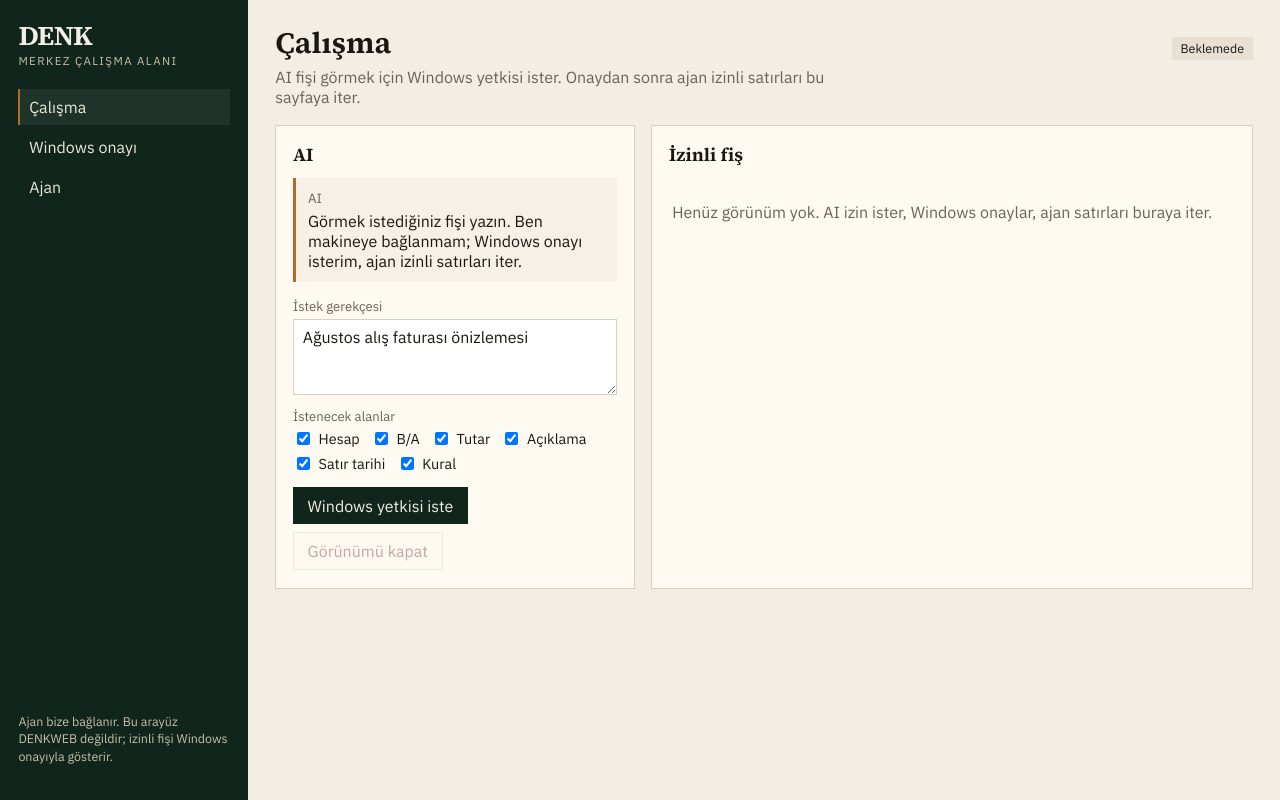
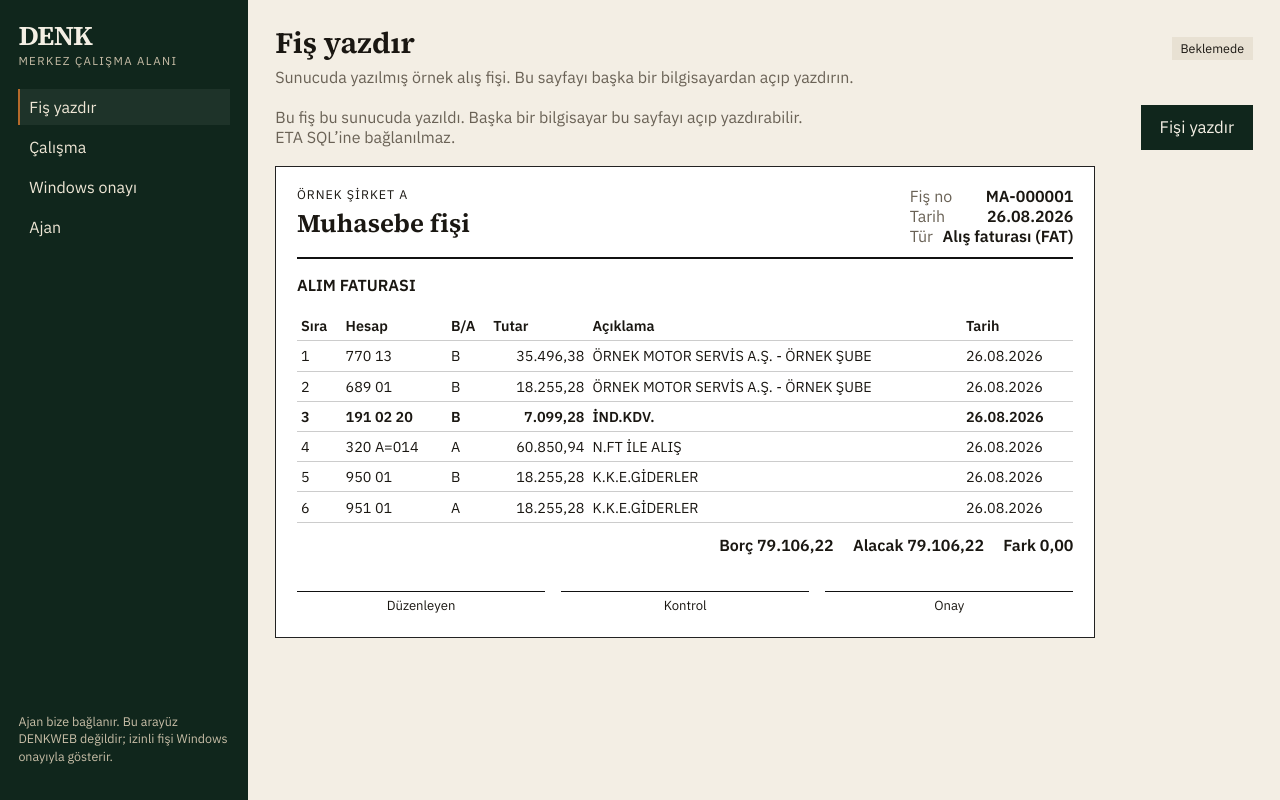
Before and after one commit to kaosarchitecture/kimici, a React (Vite) app in the folder apps/admin-ui/: page / in a window 1280 px wide. Built offline with nearby package versions, Linux system fonts and the light colour scheme; no server answers.

Commit message:
feat: add a printable voucher page and bind the demo host
The home page is a ready MA-000001 purchase voucher. Another machine
can open the server URL and print it. The process still does not
dial a customer SQL host.

Co-authored-by: kaosarchitecture <kaosarchitecture@users.noreply.github.com>

```diff
--- a/apps/admin-ui/src/App.tsx
+++ b/apps/admin-ui/src/App.tsx
@@ -1,18 +1,24 @@
 import { useEffect, useState } from "react";
 import { Shell, type PageId } from "./components/Shell.tsx";
 import { Agent } from "./pages/Agent.tsx";
+import { PrintVoucher } from "./pages/PrintVoucher.tsx";
 import { WindowsConsent } from "./pages/WindowsConsent.tsx";
 import { Workspace } from "./pages/Workspace.tsx";
 import { useHub } from "./useHub.ts";
 
 function pageFromHash(): PageId {
   const hash = window.location.hash.replace(/^#\/?/, "");
+  if (hash === "calisma") return "calisma";
   if (hash === "onay") return "onay";
   if (hash === "ajan") return "ajan";
-  return "calisma";
+  return "yazdir";
 }
 
 const COPY: Record<PageId, { title: string; lede: string }> = {
+  yazdir: {
+    title: "Fiş yazdır",
+    lede: "Sunucuda yazılmış örnek alış fişi. Bu sayfayı başka bir bilgisayardan açıp yazdırın.",
+  },
   calisma: {
     title: "Çalışma",
     lede: "AI fişi görmek için Windows yetkisi ister. Onaydan sonra ajan izinli satırları bu sayfaya iter.",
@@ -40,6 +46,7 @@ export function App() {
   const copy = COPY[page];
   return (
     <Shell page={page} title={copy.title} lede={copy.lede} status={state.status}>
+      {page === "yazdir" ? <PrintVoucher /> : null}
       {page === "calisma" ? <Workspace state={state} /> : null}
       {page === "onay" ? <WindowsConsent state={state} /> : null}
       {page === "ajan" ? <Agent /> : null}
--- a/apps/admin-ui/src/components/Shell.tsx
+++ b/apps/admin-ui/src/components/Shell.tsx
@@ -2,10 +2,11 @@ import type { ReactNode } from "react";
 import { STATUS_LABELS } from "../labels.ts";
 import type { HubStatus } from "../types.ts";
 
-export type PageId = "calisma" | "onay" | "ajan";
+export type PageId = "yazdir" | "calisma" | "onay" | "ajan";
 
 const LINKS: { id: PageId; href: string; label: string }[] = [
-  { id: "calisma", href: "#/", label: "Çalışma" },
+  { id: "yazdir", href: "#/", label: "Fiş yazdır" },
+  { id: "calisma", href: "#/calisma", label: "Çalışma" },
   { id: "onay", href: "#/onay", label: "Windows onayı" },
   { id: "ajan", href: "#/ajan", label: "Ajan" },
 ];
--- /dev/null
+++ b/apps/admin-ui/src/pages/PrintVoucher.tsx
@@ -0,0 +1,75 @@
+import { PRINT_VOUCHER } from "../voucher.ts";
+
+export function PrintVoucher() {
+  return (
+    <div className="print-wrap">
+      <div className="print-bar no-print">
+        <p>
+          Bu fiş bu sunucuda yazıldı. Başka bir bilgisayar bu sayfayı açıp yazdırabilir.
+          ETA SQL’ine bağlanılmaz.
+        </p>
+        <button type="button" onClick={() => window.print()}>
+          Fişi yazdır
+        </button>
+      </div>
+
+      <article className="fis" id="fis-kagit">
+        <header className="fis-head">
+          <div>
+            <p className="fis-co">{PRINT_VOUCHER.company}</p>
+            <h1>Muhasebe fişi</h1>
+          </div>
+          <dl>
+            <div>
+              <dt>Fiş no</dt>
+              <dd>{PRINT_VOUCHER.number}</dd>
+            </div>
+            <div>
+              <dt>Tarih</dt>
+              <dd>{PRINT_VOUCHER.date}</dd>
+            </div>
+            <div>
+              <dt>Tür</dt>
+              <dd>{PRINT_VOUCHER.kind}</dd>
+            </div>
+          </dl>
+        </header>
+        <p className="fis-note">{PRINT_VOUCHER.note}</p>
+        <table>
+          <thead>
+            <tr>
+              <th>Sıra</th>
+              <th>Hesap</th>
+              <th>B/A</th>
+              <th>Tutar</th>
+              <th>Açıklama</th>
+              <th>Tarih</th>
+            </tr>
+          </thead>
+          <tbody>
+            {PRINT_VOUCHER.lines.map((line) => (
+              <tr key={line.seq} className={line.description === "İND.KDV." ? "vat" : undefined}>
+                <td>{line.seq}</td>
+                <td>{line.account}</td>
+                <td>{line.side}</td>
+                <td className="num">{line.amountText}</td>
+                <td>{line.description}</td>
+                <td>{line.date}</td>
+              </tr>
+            ))}
+          </tbody>
+        </table>
+        <footer className="fis-foot">
+          <span>Borç {PRINT_VOUCHER.debit}</span>
+          <span>Alacak {PRINT_VOUCHER.credit}</span>
+          <span>Fark 0,00</span>
+        </footer>
+        <div className="fis-sign">
+          <span>Düzenleyen</span>
+          <span>Kontrol</span>
+          <span>Onay</span>
+        </div>
+      </article>
+    </div>
+  );
+}
--- a/apps/admin-ui/src/pages/Workspace.tsx
+++ b/apps/admin-ui/src/pages/Workspace.tsx
@@ -111,11 +111,11 @@ export function Workspace({ state }: { state: HubSnapshot }) {
             Görünümü kapat
           </button>
         </div>
-        {waiting ? (
-          <p className="lede">
-            Onay bekleniyor. Kullanıcı makinesindeki pencere: <a href="#/onay">Windows onayı</a>
-          </p>
-        ) : null}
+        <p className="lede">
+          Yazdırma için: <a href="#/">Fiş yazdır</a>
+          {waiting ? " · Onay penceresi: " : null}
+          {waiting ? <a href="#/onay">Windows onayı</a> : null}
+        </p>
         {error ? <p className="lede">{error}</p> : null}
       </section>
 
--- a/apps/admin-ui/src/styles.css
+++ b/apps/admin-ui/src/styles.css
@@ -209,3 +209,68 @@ table.ledger tr.vat td { color: var(--ok); }
 .facts { display: grid; gap: 0.45rem; }
 .facts div { display: flex; justify-content: space-between; gap: 1rem; border-bottom: 1px dashed var(--line); padding: 0.35rem 0; }
 .facts dt { color: var(--mute); }
+
+.print-bar {
+  display: flex;
+  justify-content: space-between;
+  align-items: center;
+  gap: 1rem;
+  margin-bottom: 1rem;
+}
+.print-bar p { margin: 0; color: var(--mute); max-width: 56ch; }
+.print-bar button { font-size: 1.05rem; padding: 0.65rem 1.1rem; }
+
+.fis {
+  background: #fff;
+  border: 1px solid #222;
+  padding: 1.2rem 1.3rem 1.4rem;
+  max-width: 820px;
+}
+.fis-head {
+  display: flex;
+  justify-content: space-between;
+  gap: 1rem;
+  border-bottom: 2px solid #111;
+  padding-bottom: 0.7rem;
+}
+.fis-co { margin: 0; letter-spacing: 0.08em; font-size: 0.78rem; }
+.fis-head h1 {
+  margin: 0.2rem 0 0;
+  font-family: "Source Serif 4", Palatino, serif;
+  font-size: 1.6rem;
+}
+.fis-head dl { margin: 0; }
+.fis-head dl div { display: flex; gap: 0.6rem; justify-content: space-between; }
+.fis-head dt { color: var(--mute); }
+.fis-head dd { margin: 0; font-weight: 600; }
+.fis-note { font-weight: 600; }
+.fis table { width: 100%; border-collapse: collapse; font-variant-numeric: tabular-nums; }
+.fis th, .fis td { border-bottom: 1px solid #ccc; text-align: left; padding: 0.32rem 0.25rem; font-size: 0.9rem; }
+.fis td.num { text-align: right; }
+.fis tr.vat td { font-weight: 600; }
+.fis-foot {
+  display: flex;
+  justify-content: flex-end;
+  gap: 1.2rem;
+  margin-top: 0.8rem;
+  font-weight: 600;
+}
+.fis-sign {
+  display: grid;
+  grid-template-columns: 1fr 1fr 1fr;
+  gap: 1rem;
+  margin-top: 2.2rem;
+}
+.fis-sign span {
+  border-top: 1px solid #111;
+  padding-top: 0.35rem;
+  text-align: center;
+  font-size: 0.82rem;
+}
+
+@media print {
+  .rail, .top, .no-print { display: none !important; }
+  .app { display: block; background: #fff; }
+  .stage { padding: 0; }
+  .fis { border: none; max-width: none; }
+}
--- /dev/null
+++ b/apps/admin-ui/src/voucher.ts
@@ -0,0 +1,38 @@
+export interface PrintLine {
+  seq: number;
+  account: string;
+  side: "B" | "A";
+  amountText: string;
+  description: string;
+  date: string;
+}
+
+export interface PrintVoucher {
+  company: string;
+  kind: string;
+  number: string;
+  date: string;
+  note: string;
+  debit: string;
+  credit: string;
+  lines: PrintLine[];
+}
+
+/** Sample voucher the server can print. Not written to anyone's ETA. */
+export const PRINT_VOUCHER: PrintVoucher = {
+  company: "ÖRNEK ŞİRKET A",
+  kind: "Alış faturası (FAT)",
+  number: "MA-000001",
+  date: "26.08.2026",
+  note: "ALIM FATURASI",
+  debit: "79.106,22",
+  credit: "79.106,22",
+  lines: [
+    { seq: 1, account: "770 13", side: "B", amountText: "35.496,38", description: "ÖRNEK MOTOR SERVİS A.Ş. - ÖRNEK ŞUBE", date: "26.08.2026" },
+    { seq: 2, account: "689 01", side: "B", amountText: "18.255,28", description: "ÖRNEK MOTOR SERVİS A.Ş. - ÖRNEK ŞUBE", date: "26.08.2026" },
+    { seq: 3, account: "191 02 20", side: "B", amountText: "7.099,28", description: "İND.KDV.", date: "26.08.2026" },
+    { seq: 4, account: "320 A=014", side: "A", amountText: "60.850,94", description: "N.FT İLE ALIŞ", date: "26.08.2026" },
+    { seq: 5, account: "950 01", side: "B", amountText: "18.255,28", description: "K.K.E.GİDERLER", date: "26.08.2026" },
+    { seq: 6, account: "951 01", side: "A", amountText: "18.255,28", description: "K.K.E.GİDERLER", date: "26.08.2026" },
+  ],
+};
```
Also changed, not shown: 1 other file (tests, documents, lock files or other folders).
